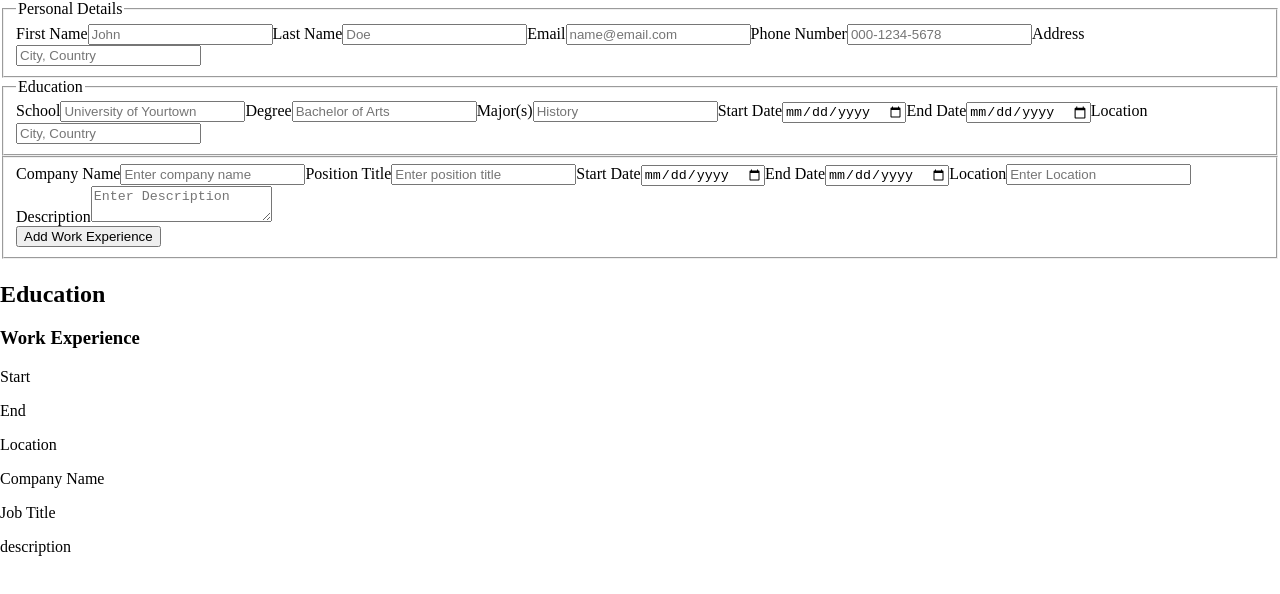
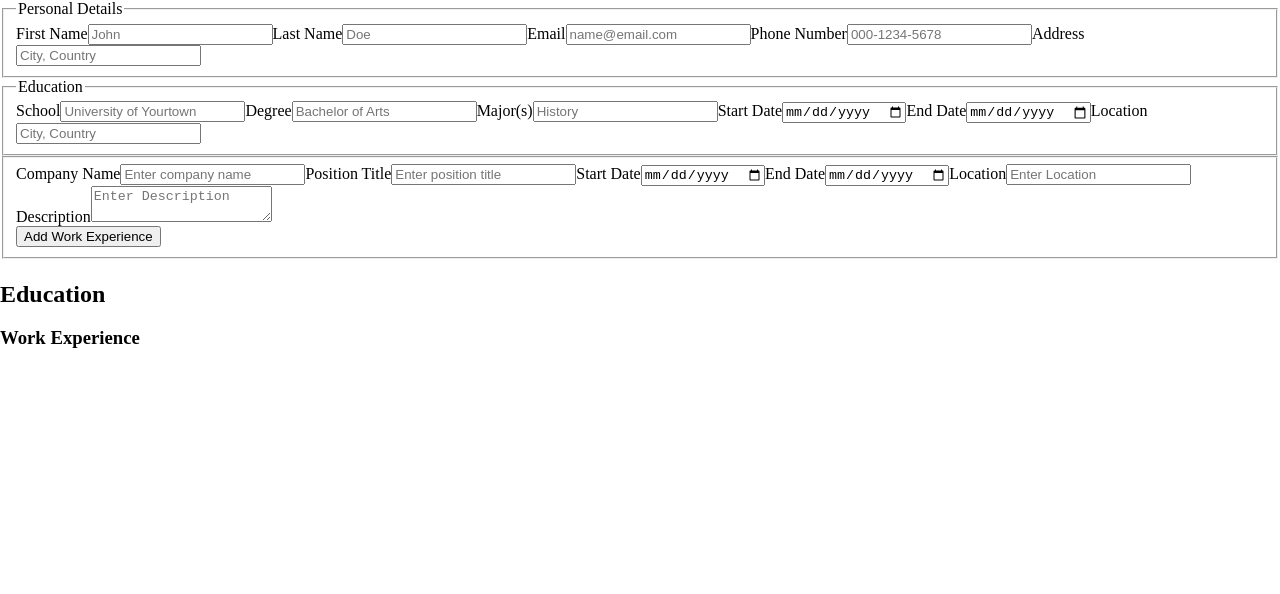
Before and after one commit to AndrewJamesC/cv-application, a React (Vite) app: page / in a window 1280 px wide. Shown: the top 594 px of the page. Built offline with nearby package versions, Linux system fonts and the light colour scheme.

Commit message:
Render values for work experience

```diff
--- a/src/PreviewCv.jsx
+++ b/src/PreviewCv.jsx
@@ -27,17 +27,23 @@ export default function PreviewCv(props) {
           </div>
         </section>
         <section>
-          <h3>Work Experience</h3>
-          <div className="work-info-container">
-            <p>Start</p>
-            <p>End</p>
-            <p>Location</p>
-          </div>
-          <div className="work-details-container">
-            <p>Company Name</p>
-            <p>Job Title</p>
-            <p>description</p>
-          </div>
+          {props.experience.map((job) => {
+            return (
+              <div key={job.id}>
+                <h3>Work Experience</h3>
+                <div className="work-info-container">
+                  <p>{job.start}</p>
+                  <p>{job.end}</p>
+                  <p>{job.location}</p>
+                </div>
+                <div className="work-details-container">
+                  <p>{job.companyName}</p>
+                  <p>{job.title}</p>
+                  <p>{job.description}</p>
+                </div>
+              </div>
+            );
+          })}
         </section>
       </main>
     </header>
```
